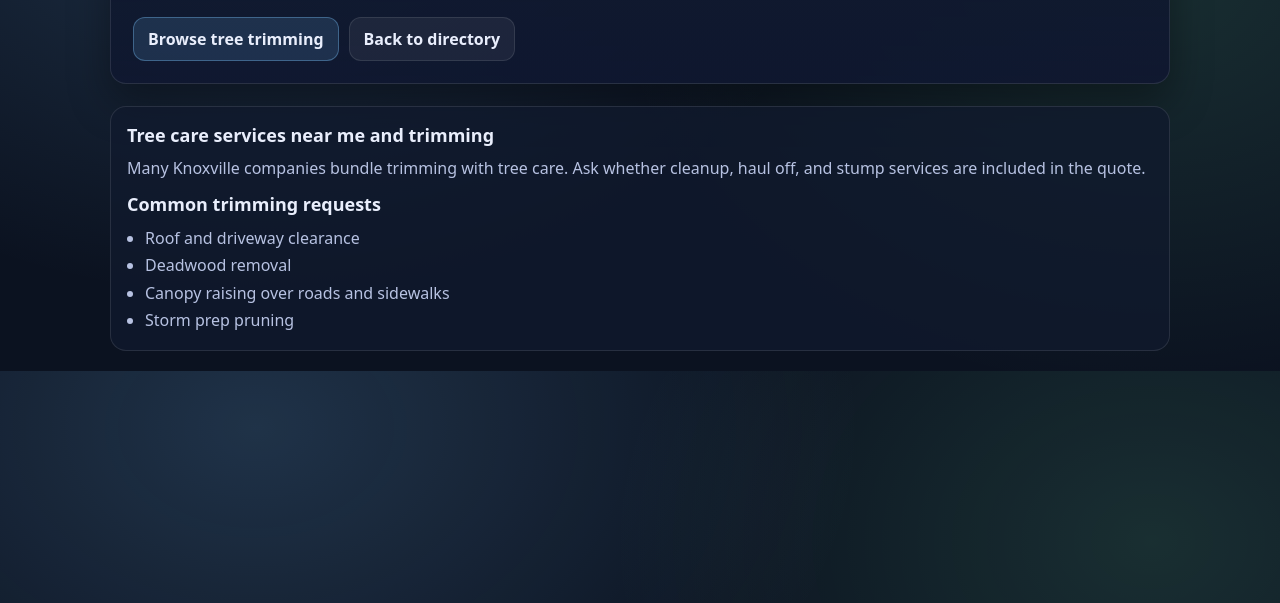
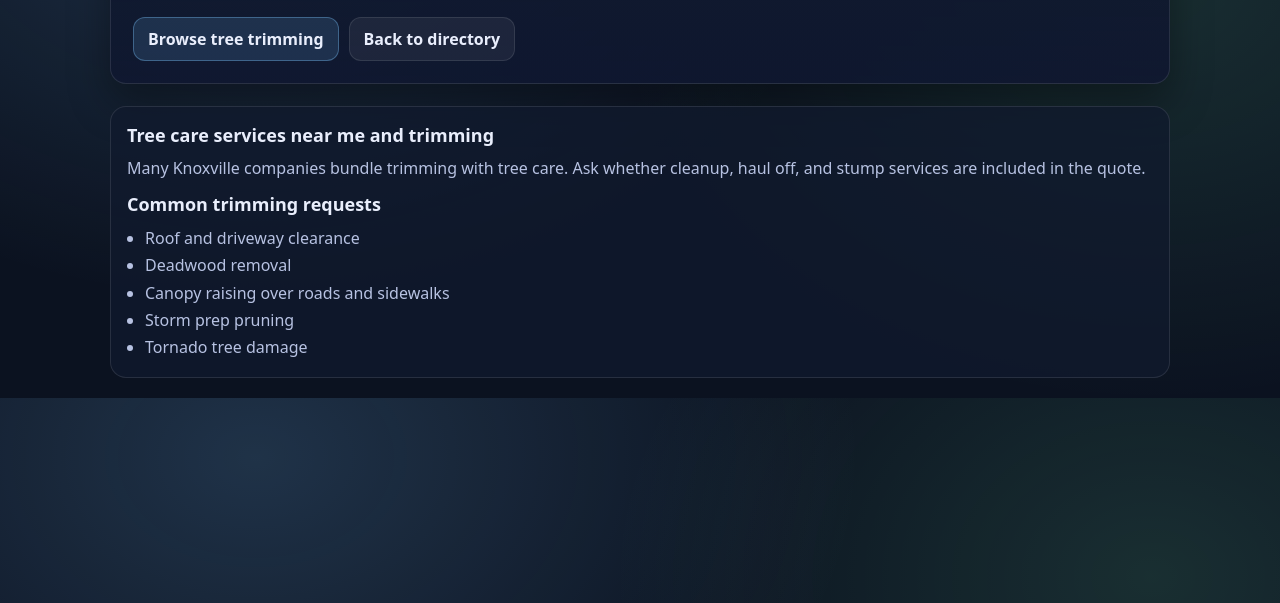
Before and after one commit to Kent-Taylor/Tree-services-directory, a website built with webpack: page tree-trimming-knoxville-tn.html in a window 1280 px wide. Shown: the part 197-800 px from the top of the page. Built offline with nearby package versions, Linux system fonts and the light colour scheme.

Commit message:
Added list item tornado tree damage

```diff
--- a/tree-trimming-knoxville-tn.html
+++ b/tree-trimming-knoxville-tn.html
@@ -47,6 +47,7 @@
       <li>Deadwood removal</li>
       <li>Canopy raising over roads and sidewalks</li>
       <li>Storm prep pruning</li>
+      <li>Tornado tree damage</li>
     </ul>
   </section>
 </main>
```
